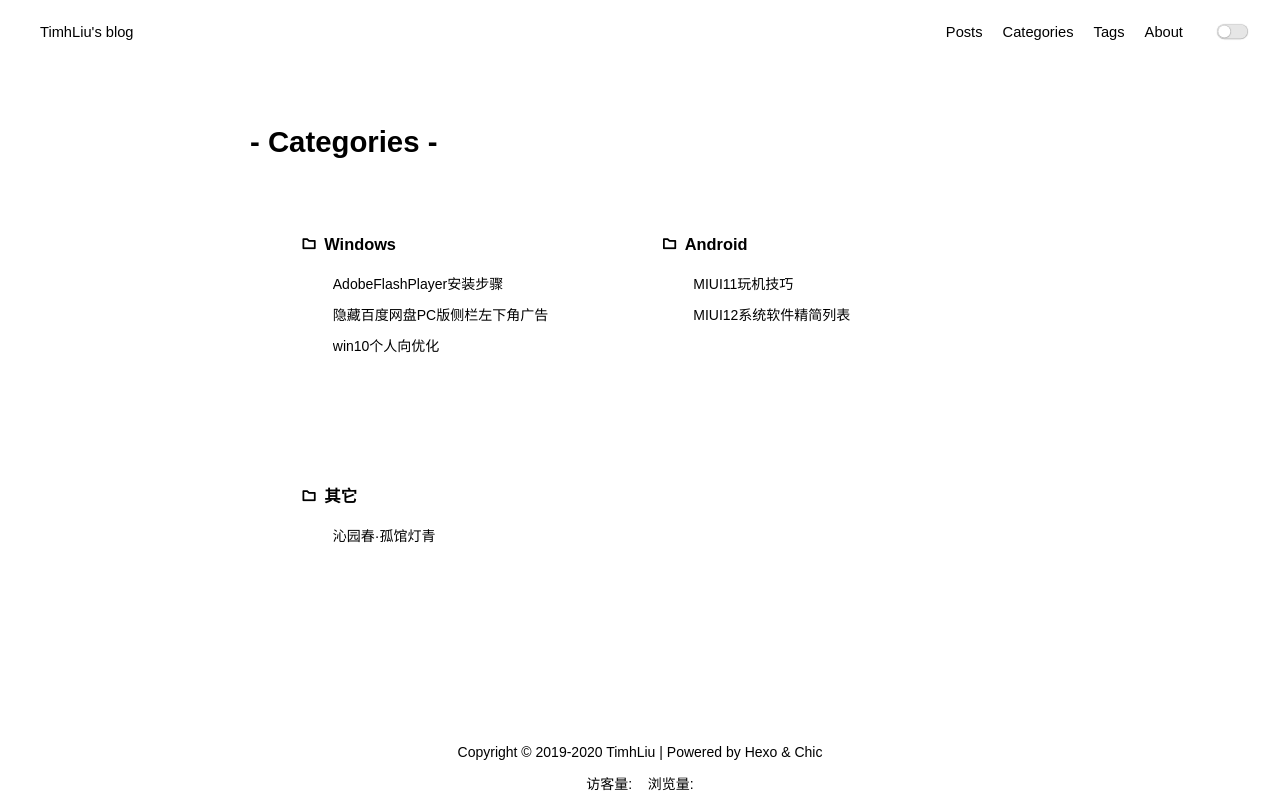
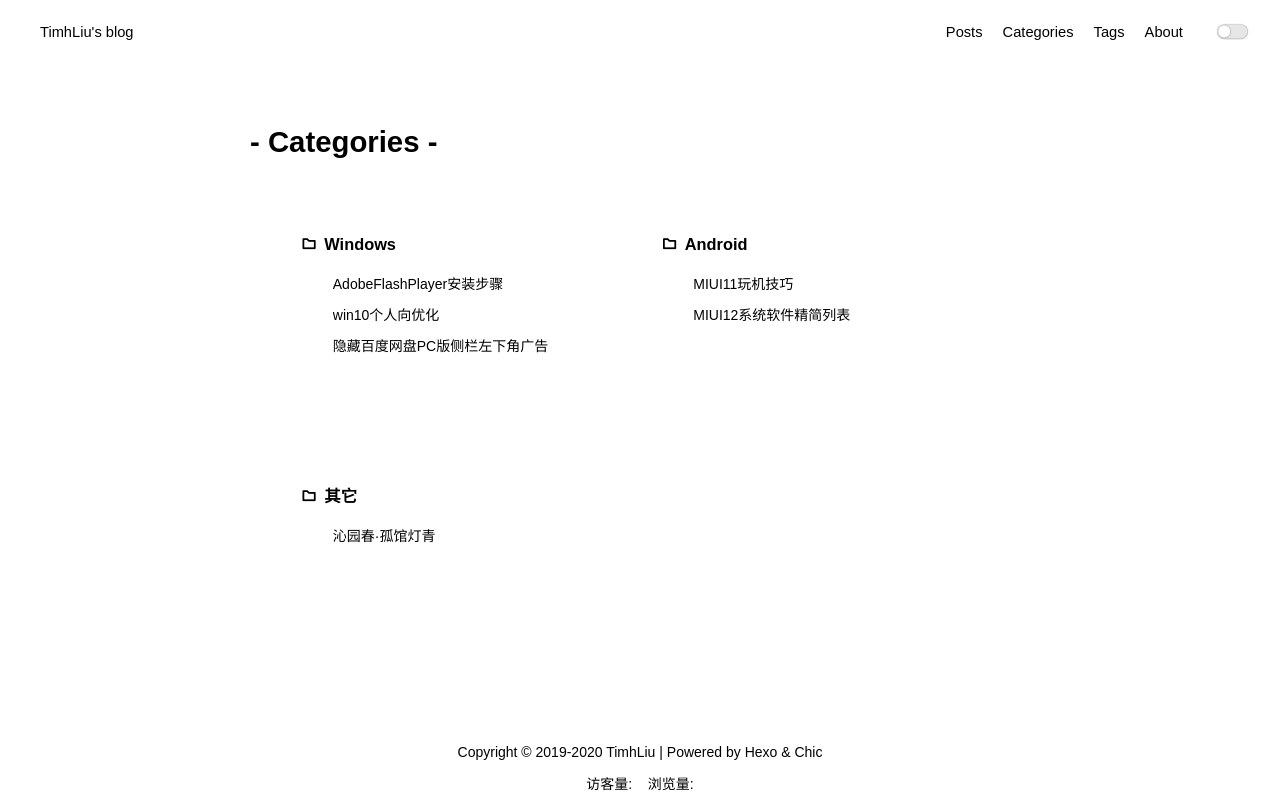
Before and after one commit to TimhLiu/TimhLiu.github.io, a plain HTML site: page category/index.html in a window 1280 px wide. Drawn offline with Linux system fonts and the light colour scheme; some packages are replaced by stand-ins of ours; a script that the page names is missing.

Commit message:
Site updated: 2020-10-15 18:54:19

```diff
--- a/category/index.html
+++ b/category/index.html
@@ -187,7 +187,7 @@
 
                                     <article class="archive-item">
                                         <a class="archive-item-link"
-                                           href="/posts/4863.html">隐藏百度网盘PC版侧栏左下角广告</a>
+                                           href="/posts/5270.html">win10个人向优化</a>
                                     </article>
 
 
@@ -198,7 +198,7 @@
 
                                     <article class="archive-item">
                                         <a class="archive-item-link"
-                                           href="/posts/5270.html">win10个人向优化</a>
+                                           href="/posts/4863.html">隐藏百度网盘PC版侧栏左下角广告</a>
                                     </article>
 
 
--- a/css/base.css
+++ b/css/base.css
@@ -17,7 +17,7 @@ body {
   font-size: 11pt;
   font-weight: normal;
   line-height: 2em;
-  word-break: break-all;
+  word-break: break-word;
   background-color: $light-background-color;
   color: $light-font-color;
   transition: color 0.2s ease, border-color 0.2s ease, background 0.2s ease, opacity 0.2s ease;
--- a/css/style.css
+++ b/css/style.css
@@ -161,7 +161,7 @@ body {
   font-size: 11pt;
   font-weight: normal;
   line-height: 2em;
-  word-break: break-all;
+  word-break: break-word;
   background-color: #fff;
   color: #000;
   transition: color 0.2s ease, border-color 0.2s ease, background 0.2s ease, opacity 0.2s ease;
```
Also changed, not shown: tag/index.html (+2 -2 lines).
